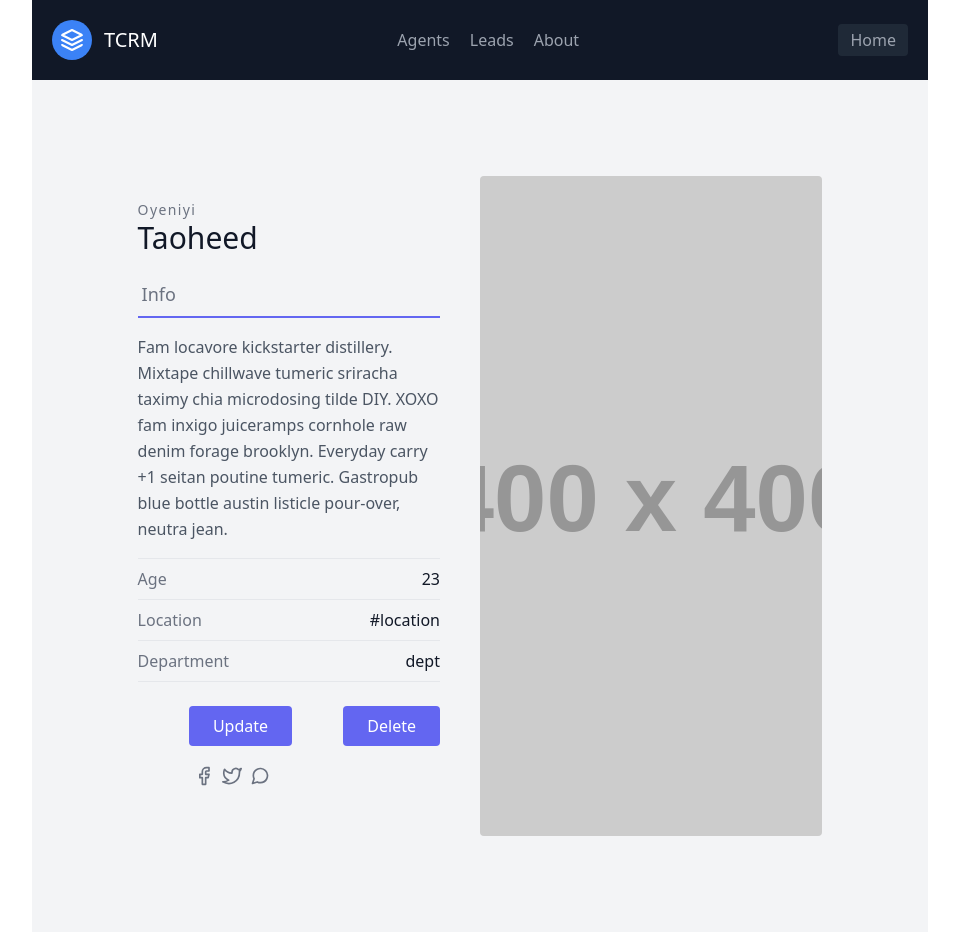
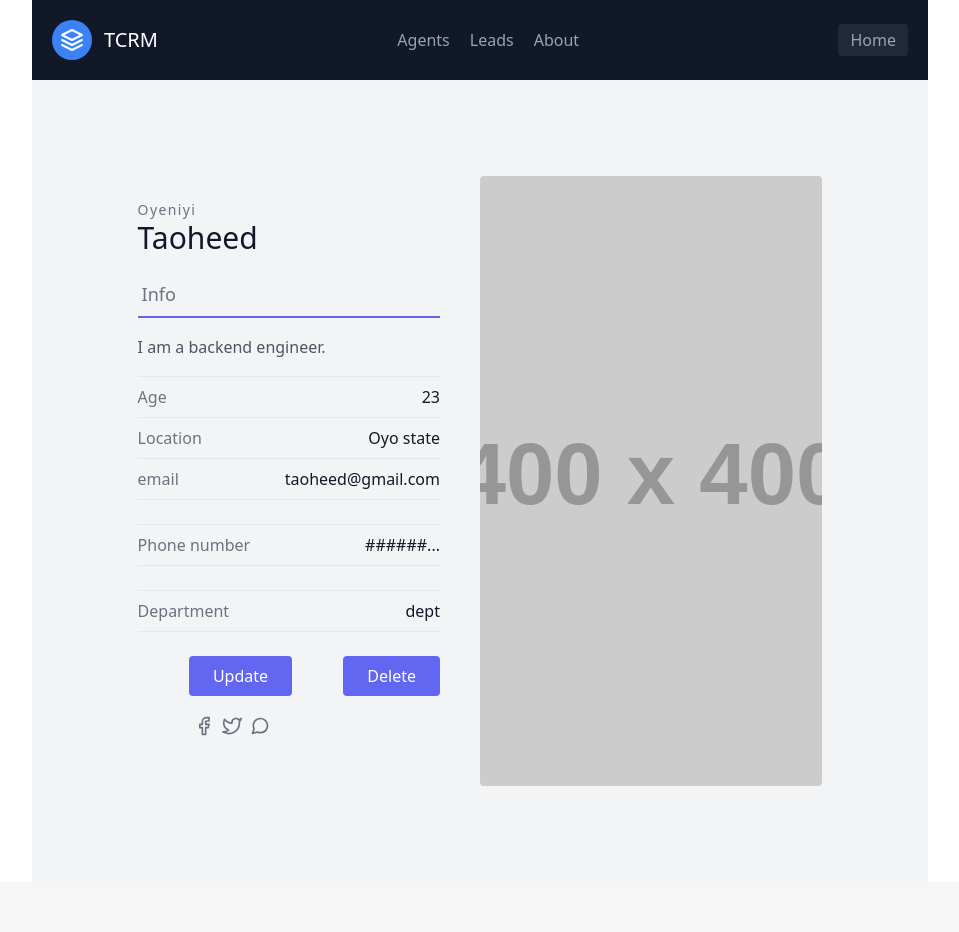
Before and after one commit to Taoheed-O/CRM_w_Django, a Django app: page /1/ in a window 1280 px wide. Shown: the whole page, without its empty margins (160-1119 px from the left). After the commit the page ends 786 px from the top, so only its background shows below. Run offline with Django 3.2, Linux system fonts and the light colour scheme; data comes from the database, SQL or seed files in the repository; both versions use the stored data as it was after the commit; grey boxes labelled with a size stand in for pictures from a placeholder-image service; some libraries are stand-ins or nearby versions.

Commit message:
code review...

```diff
--- a/TCRM/leads/forms.py
+++ b/TCRM/leads/forms.py
@@ -15,5 +15,8 @@ class LeadForm(forms.ModelForm):
             'first_name',
             'last_name',
             'age',
-            'agent'
+            'email',
+            'location',
+            'about',
+            'agent',
         )
--- a/TCRM/templates/leaddetails.html
+++ b/TCRM/templates/leaddetails.html
@@ -13,14 +13,22 @@
 <!--          <a class="flex-grow border-b-2 border-gray-300 py-2 text-lg px-1">Reviews</a>-->
 <!--          <a class="flex-grow border-b-2 border-gray-300 py-2 text-lg px-1">Details</a>-->
         </div>
-        <p class="leading-relaxed mb-4">Fam locavore kickstarter distillery. Mixtape chillwave tumeric sriracha taximy chia microdosing tilde DIY. XOXO fam inxigo juiceramps cornhole raw denim forage brooklyn. Everyday carry +1 seitan poutine tumeric. Gastropub blue bottle austin listicle pour-over, neutra jean.</p>
+        <p class="leading-relaxed mb-4">{{ details.about }}</p>
         <div class="flex border-t border-gray-200 py-2">
           <span class="text-gray-500">Age</span>
           <span class="ml-auto text-gray-900">{{ details.age }}</span>
         </div>
         <div class="flex border-t border-gray-200 py-2">
           <span class="text-gray-500">Location</span>
-          <span class="ml-auto text-gray-900">#location</span>
+          <span class="ml-auto text-gray-900">{{ details.location }}</span>
+        </div>
+        <div class="flex border-t border-b mb-6 border-gray-200 py-2">
+          <span class="text-gray-500">email</span>
+          <span class="ml-auto text-gray-900">{{ details.email }}</span>
+        </div>
+        <div class="flex border-t border-b mb-6 border-gray-200 py-2">
+          <span class="text-gray-500">Phone number</span>
+          <span class="ml-auto text-gray-900"> ######... </span>
         </div>
         <div class="flex border-t border-b mb-6 border-gray-200 py-2">
           <span class="text-gray-500">Department</span>
--- a/TCRM/templates/leadlist.html
+++ b/TCRM/templates/leadlist.html
@@ -16,8 +16,8 @@
           <img alt="team" class="flex-shrink-0 rounded-lg w-full h-56 object-cover object-center mb-4" src="https://dummyimage.com/203x203">
           <div class="w-full">
             <h2 class="title-font font-medium text-lg text-gray-900"><a href="/{{ lead.id }}"> {{lead.first_name}} {{lead.last_name}} </a></h2>
-            <h3 class="text-gray-500 mb-3">UI Developer</h3>
-            <p class="mb-4">DIY tote bag drinking vinegar cronut adaptogen squid fanny pack vaporware.</p>
+<!--            <h3 class="text-gray-500 mb-3">UI Developer</h3>-->
+            <p class="mb-4">{{ lead.about }}</p>
           </div>
         </div>
       </div>
```
Also changed, not shown: TCRM/db.sqlite3.
